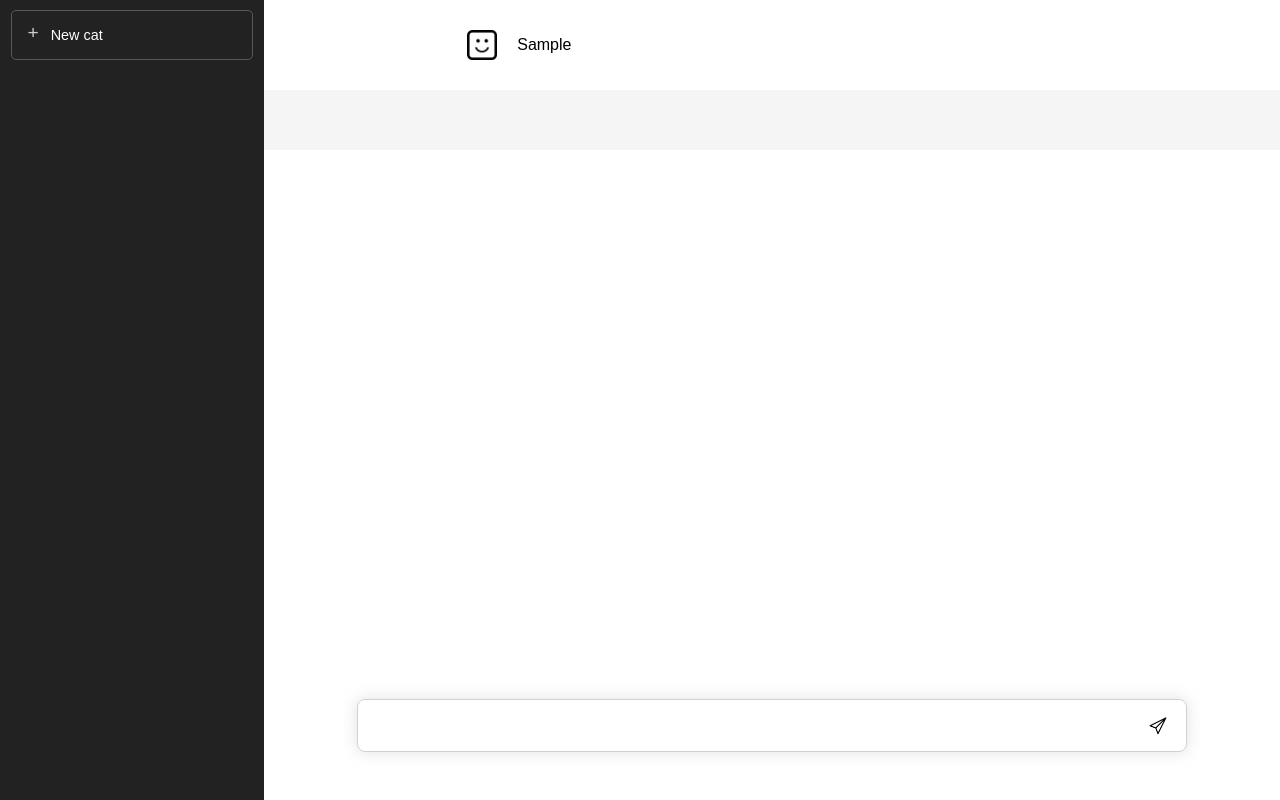
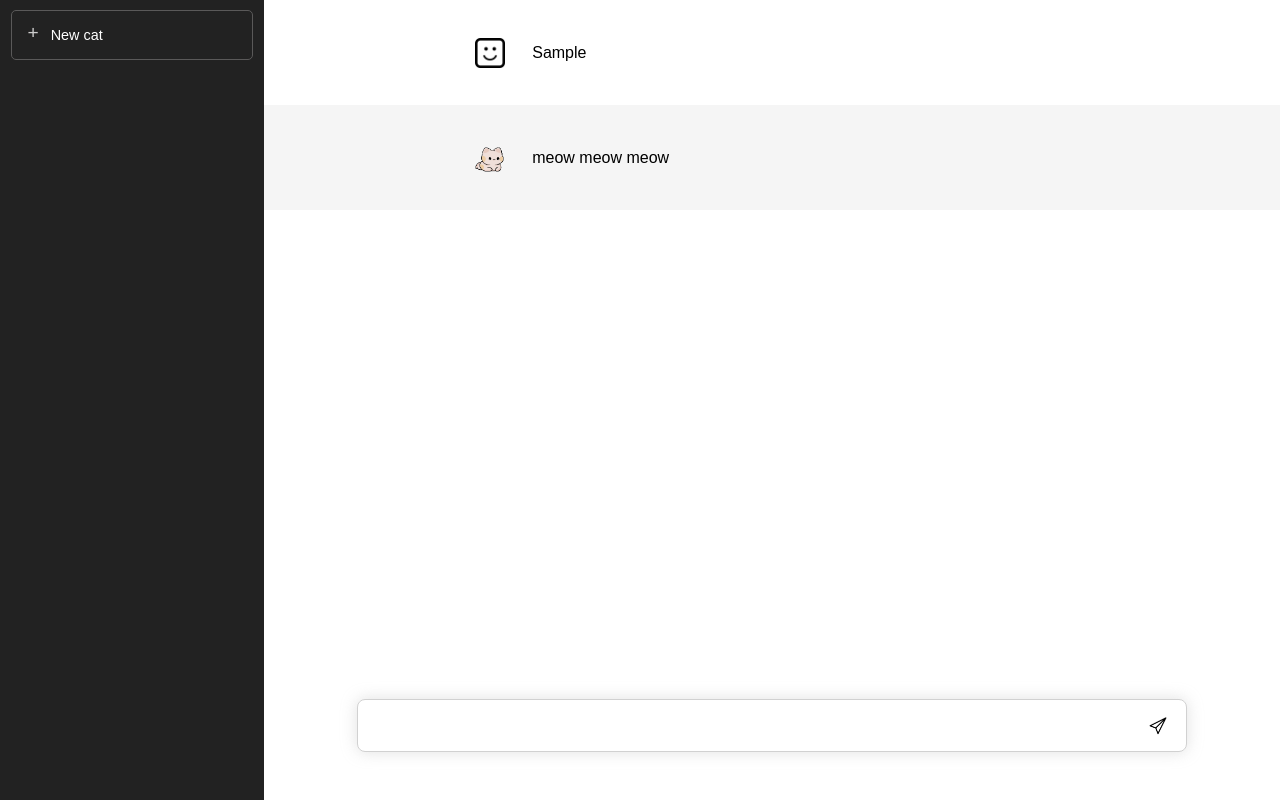
Before and after one commit to glin18/cat-gpt, a React (Create React App) app: page / in a window 1280 px wide. Both pictures are taken after typing "Sample" into the empty fields and a click on the button 1158 px from the left and 727 px from the top of the page. Shown: the top 800 px of the page. Built offline with nearby package versions, Linux system fonts and the light colour scheme.

Commit message:
Create basic structure for first response

```diff
--- a/src/App.css
+++ b/src/App.css
@@ -181,15 +181,18 @@ button img{
 .question-container img{
   width: 30px;
   height: 30px;
+  padding: 7.5px;
+
 }
 
-.question{
-
+.answer-container img {
+  width: 45px;
+  height: 45px;
 }
 
 .answer-container{
   width: 100%;
-  padding: 30px 0px 30px 15%;
+  padding: 30px 0px 30px 40%;
   background-color: rgb(245, 245, 245);
 }
 
--- a/src/components/ChatContainer.js
+++ b/src/components/ChatContainer.js
@@ -1,6 +1,7 @@
 import React from 'react'
 import { InputBar } from "./InputBar"
 import FaceIcon from "../images/smiling-emoticon-square-face.png"
+import CatIcon from "../images/cat-icon.png"
 
 export const ChatContainer = ({onSubmitHandler, onChangeHandler, question}) => {
   return (
@@ -12,7 +13,10 @@ export const ChatContainer = ({onSubmitHandler, onChangeHandler, question}) => {
             </div>
         </div>
         <div className="answer-container">
-
+            <div className="question-inner-container">
+                <img src={CatIcon}></img>
+                <div className="question">meow meow meow</div>
+            </div>
         </div>
         <InputBar onSubmitHandler={onSubmitHandler} onChangeHandler={onChangeHandler}/>
     </div>
```
